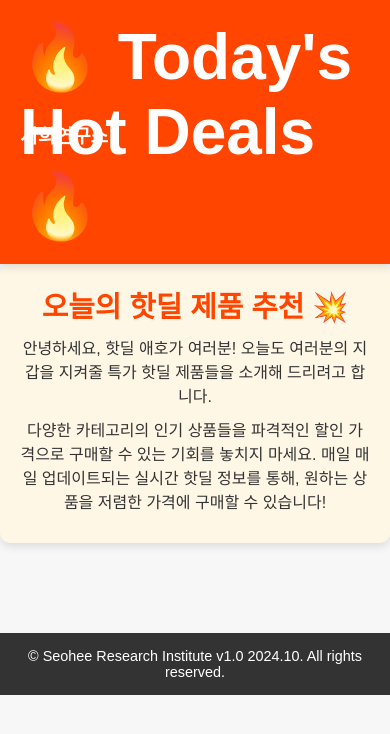
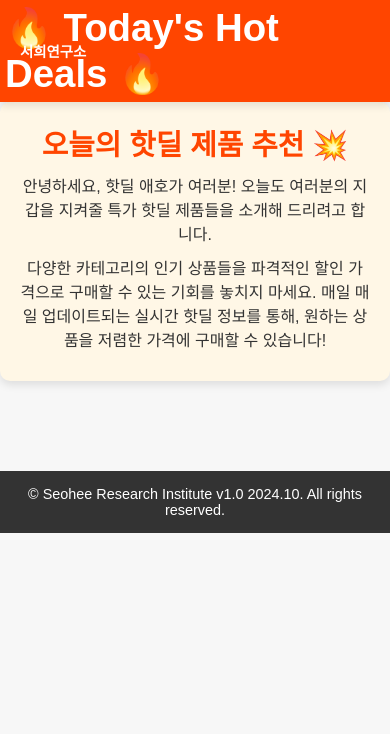
Before and after one commit to hwan2ya1004/Today-s-hot-deal, a website: page frontend/index.html in a window 390 px wide. Drawn offline with Linux system fonts and the light colour scheme; no server answers.

Commit message:
Update styles.css

```diff
--- a/frontend/styles.css
+++ b/frontend/styles.css
@@ -144,12 +144,49 @@ footer {
 
 /* 미디어 쿼리 - 모바일 화면 */
 @media (max-width: 768px) {
+    header {
+        font-size: 1.5rem;  /* 헤더 글자 크기 줄이기 */
+        padding: 10px;  /* 패딩 조정 */
+        flex-direction: column;  /* 열 방향으로 배치 */
+    }
+
+    .header-left .logo-link {
+        font-size: 1rem;  /* 로고 글자 크기 줄이기 */
+    }
+
     main {
         flex-direction: column;
         align-items: center;
     }
+
     .hotdeal {
         width: 100%;
         max-width: 400px;
     }
+
+    .hotdeal h2 {
+        font-size: 1.2rem;
+    }
 }
+
+/* 미디어 쿼리 - 작은 모바일 화면 */
+@media (max-width: 480px) {
+    header {
+        font-size: 1.2rem;
+        padding: 5px;
+        flex-direction: column;
+    }
+
+    .header-left .logo-link {
+        font-size: 0.9rem;
+    }
+
+    .hotdeal {
+        width: 100%;
+        max-width: 350px;
+    }
+
+    .hotdeal h2 {
+        font-size: 1rem;
+    }
+}
```
